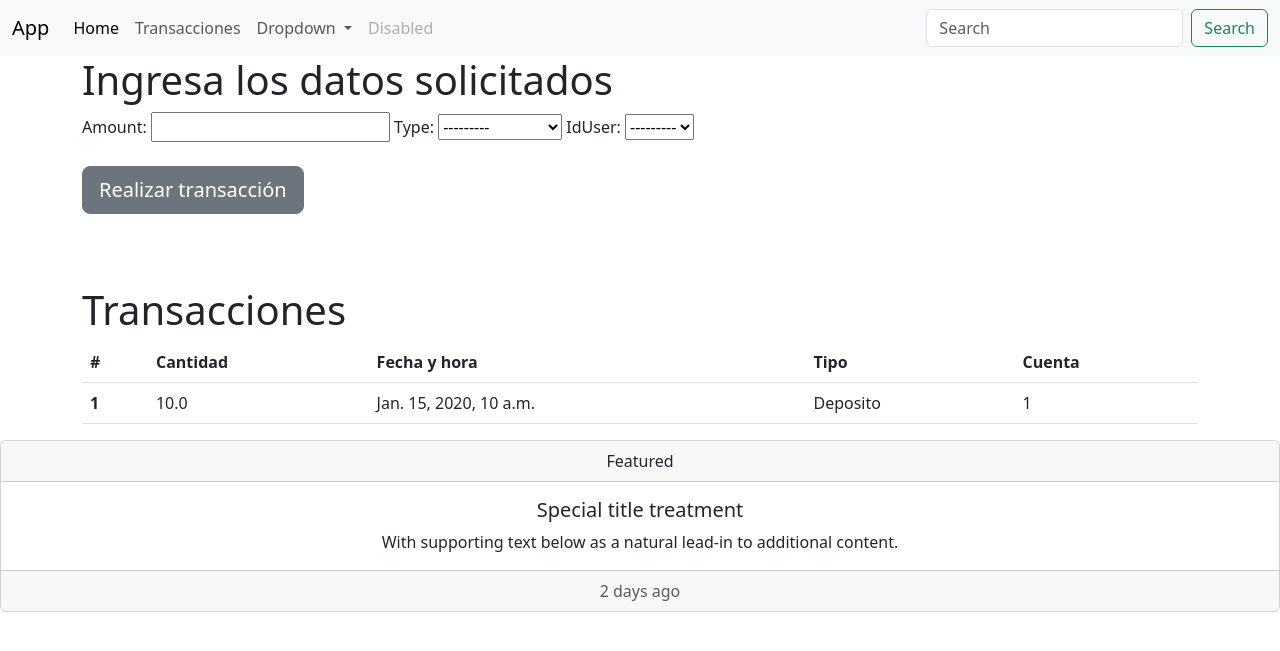
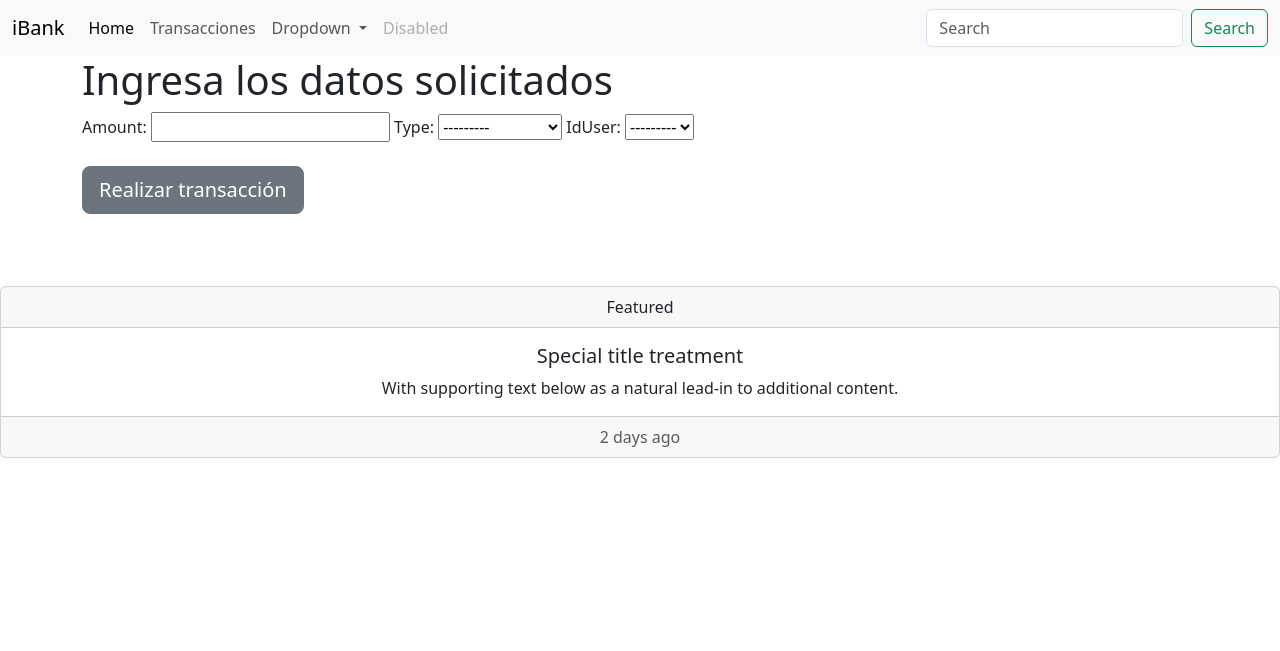
Before and after one commit to FerBreton/iBank, a Django app: page /transacciones/ in a window 1280 px wide. Shown: the top 651 px of the page. Run offline with Django 4.2, Linux system fonts and the light colour scheme; tables that the repository leaves empty hold one stand-in row (values such as "Sample post"); some libraries are stand-ins or nearby versions.

Commit message:
transaction views

```diff
--- a/mysite/templates/base.html
+++ b/mysite/templates/base.html
@@ -14,7 +14,7 @@
     {% block header %}
     <nav class="navbar navbar-expand-lg bg-body-tertiary" style="background-color: #e3f2fd;">
         <div class="container-fluid">
-          <a class="navbar-brand" href="#">App</a>
+          <a class="navbar-brand" href="#">iBank</a>
           <button class="navbar-toggler" type="button" data-bs-toggle="collapse" data-bs-target="#navbarSupportedContent" aria-controls="navbarSupportedContent" aria-expanded="false" aria-label="Toggle navigation">
             <span class="navbar-toggler-icon"></span>
           </button>
@@ -24,7 +24,7 @@
                 <a class="nav-link active" aria-current="page" href="#">Home</a>
               </li>
               <li class="nav-item">
-                <a class="nav-link" href="#">Transacciones</a>
+                <a class="nav-link" href="index.html">Transacciones</a>
               </li>
               <li class="nav-item dropdown">
                 <a class="nav-link dropdown-toggle" href="#" role="button" data-bs-toggle="dropdown" aria-expanded="false">
--- a/mysite/templates/index.html
+++ b/mysite/templates/index.html
@@ -12,30 +12,4 @@
   </form>
 
   <br><br><br>
-
-  <div>
-    <h1>Transacciones</h1>
-    <table class="table">
-      <thead>
-        <tr>
-          <th scope="col">#</th>
-          <th scope="col">Cantidad</th>
-          <th scope="col">Fecha y hora</th>
-          <th scope="col">Tipo</th>
-          <th scope="col">Cuenta</th>
-        </tr>
-      </thead>
-      <tbody>
-        {% for t in transacciones %}
-        <tr>
-          <th scope="row">{{ t.id }}</th>
-          <td>{{ t.amount }}</td>
-          <td>{{ t.timestamp }}</td>
-          <td>{{ t.type }}</td>
-          <td>{{ t.idUser }}</td>
-        </tr>
-        {% endfor %}
-      </tbody>
-    </table>
-  </div>
 {% endblock %}
--- a/mysite/transacciones/forms.py
+++ b/mysite/transacciones/forms.py
@@ -1,5 +1,5 @@
 from django import forms
-from .models import *
+from .models import Transaction
 
 class TransactionForm(forms.ModelForm):
     class Meta:
--- a/mysite/transacciones/urls.py
+++ b/mysite/transacciones/urls.py
@@ -4,4 +4,5 @@ from .views import *
 
 urlpatterns = [
     path('', Home.as_view(), name='transacciones'),
+    path('transaction_list', TransactionList.as_view(), name='transaction_list'),
 ]
--- a/mysite/transacciones/views.py
+++ b/mysite/transacciones/views.py
@@ -1,18 +1,20 @@
 from django.shortcuts import render, redirect
 from django.http import HttpResponse
-from django.views import View
-from .forms import *
-from .models import *
+from django.views import View, generic
+from .forms import TransactionForm
+from .models import Transaction
 from django.contrib import messages
 import datetime
 
 # Create your views here.
 
+class TransactionList(generic.ListView):
+    model = Transaction
+
 class Home(View):
     def get(self, request):
         form = TransactionForm()
-        transacciones = Transaction.objects.all()
-        context = {'form': form, 'transacciones': transacciones}
+        context = {'form': form}
         return render(request, 'index.html', context)
 
     def post(self, request):
```
Also changed, not shown: mysite/templates/transacciones/transaction_list.html (added, +34 -0 lines).
